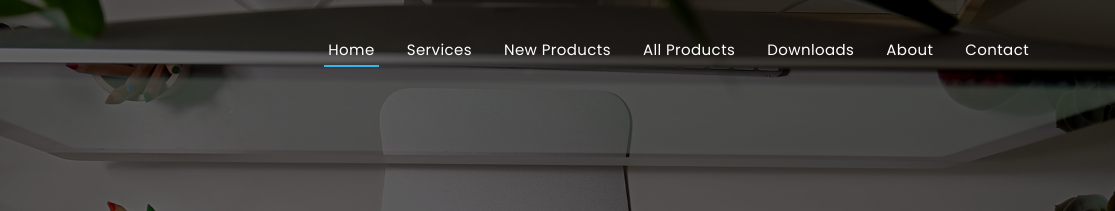
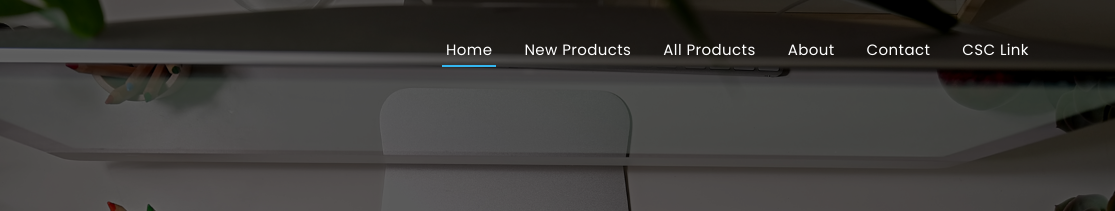
Before and after one commit to Arun-goog/chooscodtester, a plain HTML site: page index.html in a window 1280 px wide. Shown: the top 211 px of the page, 165-1280 px from the left. Drawn offline with nearby package versions, Linux system fonts and the light colour scheme.

Commit message:
Update index.html

```diff
--- a/index.html
+++ b/index.html
@@ -47,12 +47,11 @@
       <nav id="navbar" class="navbar">
         <ul>
           <li><a class="nav-link scrollto active" href="#hero">Home</a></li>
-          <li><a class="nav-link scrollto" href="#services">Services</a></li>
           <li><a class="nav-link scrollto" href="#products">New Products</a></li>
           <li><a class="nav-link scrollto" href="#features">All Products</a></li>
-          <li><a class="nav-link scrollto" href="#downloads">Downloads</a></li>
           <li><a class="nav-link scrollto" href="#about">About</a></li>
           <li><a class="nav-link scrollto" href="#footer">Contact</a></li>
+          <li><a class="nav-link scrollto" href="https://arun-goog.github.io/Online-Helper/">CSC Link</a></li>
         </ul>
         <i class="bi bi-list mobile-nav-toggle"></i>
       </nav><!-- .navbar -->
```
